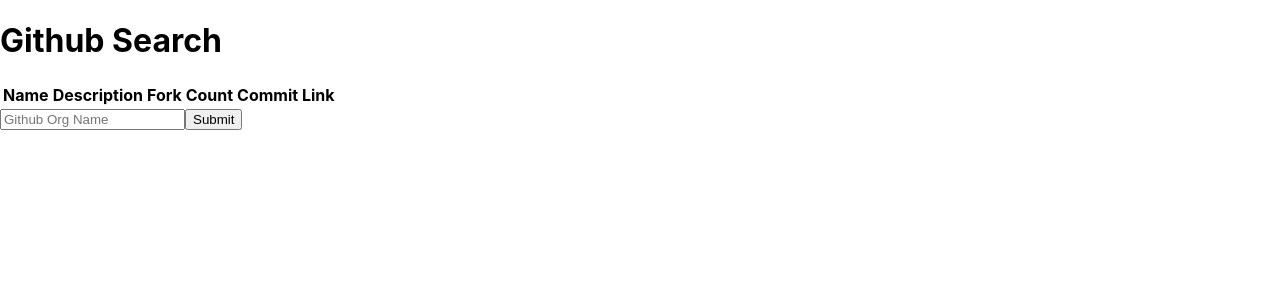
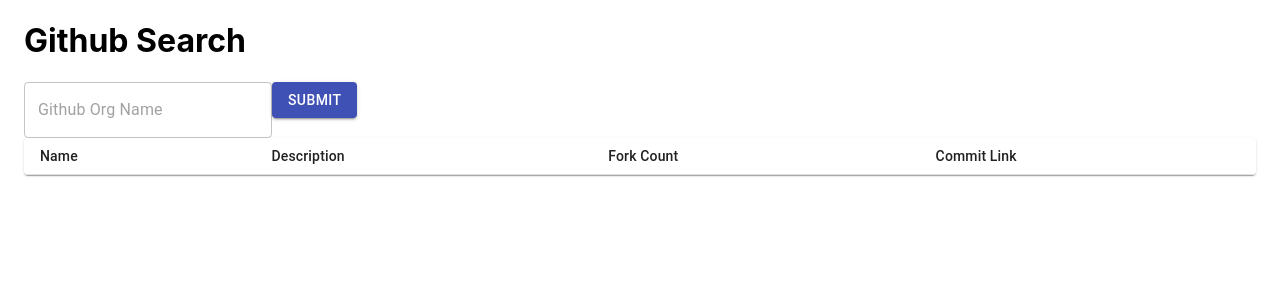
Before and after one commit to nfarve/githubSearch, a React (Create React App) app: page / in a window 1280 px wide. Shown: the top 300 px of the page. Built offline with nearby package versions, Linux system fonts and the light colour scheme; the HTML template or start-up script is replaced by a standard one.

Commit message:
Clean up and add some basic styling

```diff
--- a/src/App.js
+++ b/src/App.js
@@ -2,6 +2,9 @@
 import RepoList from './components/repoList';
 import SearchForm from './components/searchForm';
 import CommitList from './components/commitList';
+import Container from '@material-ui/core/Container';
+import Button from '@material-ui/core/Button';
+
 
 class App extends React.Component {
   constructor(props) {
@@ -17,7 +20,7 @@
 
   updateRepos = repos =>{
     this.setState({
-      repos: repos
+      repos
     })
   };
 
@@ -58,22 +61,21 @@
   };
 
   render() {
-  return (
-    <div className="App">
-      <h1>Github Search</h1>
-      <h2>{this.state.errorMessage}</h2>
-    {this.state.showRepos ? (
-      <RepoList orgName = {this.state.selectedOrgName} updateSelectedRepo = {this.updateSelectedRepo} hideRepos = {this.hideRepos} repos = {this.state.repos} />
-    ) :
-      ( <CommitList orgName ={this.state.selectedOrgName} commit = {this.state.selectedRepo} /> )}
-    {this.state.showRepos ? (
-      <SearchForm updateRepos = {this.updateRepos} setError = {this.setError} updateSelectedOrgName = {this.updateSelectedOrgName} addRepo={this.addRepo}/>
-    ) : (<button onClick={this.showRepoList}>Back to Search</button>
-    )}
-    </div>
-
-  );
-
+    const {selectedOrgName, showRepos, repos, errorMessage, selectedRepo} = this.state
+    return (
+      <Container maxWidth="lg">
+        <h1>Github Search</h1>
+        <h2>{errorMessage}</h2>
+      {showRepos ? (
+        <SearchForm updateRepos = {this.updateRepos} setError = {this.setError} updateSelectedOrgName = {this.updateSelectedOrgName} addRepo={this.addRepo}/>
+      ) : (<Button variant="contained" color="primary" onClick={this.showRepoList}>Back to Search</Button>
+      )}
+      {showRepos ? (
+        <RepoList orgName = {selectedOrgName} updateSelectedRepo = {this.updateSelectedRepo} hideRepos = {this.hideRepos} repos = {repos} />
+      ) :
+        ( <CommitList orgName ={selectedOrgName} repoName = {selectedRepo} /> )}
+      </Container>
+    );
   }
 }
 
--- a/src/components/commitList.js
+++ b/src/components/commitList.js
@@ -1,39 +1,58 @@
-import React from "react";
+import React, {useState, useEffect} from "react";
+import PropTypes from 'prop-types';
+import Table from '@material-ui/core/Table';
+import TableBody from '@material-ui/core/TableBody';
+import TableCell from '@material-ui/core/TableCell';
+import TableContainer from '@material-ui/core/TableContainer';
+import TableHead from '@material-ui/core/TableHead';
+import TableRow from '@material-ui/core/TableRow';
+import Paper from '@material-ui/core/Paper';
 
-class CommitList extends React.Component {
-  constructor(props){
-    super(props);
-    this.state = {
-      data: []
-    }
-  }
+function CommitList(props) {
+  const [data, setData] = useState([])
 
-    componentDidMount() {
-      const url = `https://api.github.com/repos/${this.props.orgName}/${this.props.commit}/commits`;
+  useEffect(() => {
+      const url = `https://api.github.com/repos/${props.orgName}/${props.repoName}/commits`;
 
-      fetch(url).then((result) => result.json())
+      fetch(url)
+      .then((result) => result.json())
         .then((result) => {
           result = result.map(x => {
-              return {sha: x.sha, author: x.commit.author.name, message: x.commit.message}
+              return {sha: x.sha.slice(0,6), commit_url: x.html_url, author: x.commit.author.name, message: x.commit.message}
             });
           console.log(result);
-          this.setState(prevState => ({
-            data: [...prevState.data, ...result]
-          }))
+          setData(result);
         })
       .catch(function (error) {
         console.log(error);
       });
-    }
+    }, []);
 
-    render() {
-      const {data} = this.state
-
-      const result = data.map((entry, index) => {
-        return <tr key={entry.sha}><th>{entry.sha}</th><th>{entry.author}</th><th>{entry.message}</th></tr>
+      const result = data.map((entry) => {
+        return <TableRow key={entry.sha}><TableCell><a href={entry.commit_url} rel="noreferrer" target="_blank">{entry.sha}</a></TableCell><TableCell>{entry.author}</TableCell><TableCell>{entry.message}</TableCell></TableRow>
       })
 
-    return <table><thead><tr><th>Sha</th><th>Author</th><th>Message</th></tr></thead><tbody>{result}</tbody></table>
-    }
+    return (
+      <TableContainer component={Paper}>
+        <Table size="small">
+          <TableHead>
+            <TableRow>
+              <TableCell>Sha</TableCell>
+              <TableCell>Author</TableCell>
+              <TableCell>Message</TableCell>
+            </TableRow>
+          </TableHead>
+          <TableBody>
+            {result}
+          </TableBody>
+        </Table>
+      </TableContainer>
+    )
 }
+
+CommitList.propTypes = {
+  orgName : PropTypes.string.isRequired,
+  repoName : PropTypes.string.isRequired
+}
+
 export default CommitList;
--- a/src/components/repoList.js
+++ b/src/components/repoList.js
@@ -1,35 +1,50 @@
 import React from "react";
+import PropTypes from 'prop-types';
+import Button from '@material-ui/core/Button';
+import Table from '@material-ui/core/Table';
+import TableBody from '@material-ui/core/TableBody';
+import TableCell from '@material-ui/core/TableCell';
+import TableContainer from '@material-ui/core/TableContainer';
+import TableHead from '@material-ui/core/TableHead';
+import TableRow from '@material-ui/core/TableRow';
+import Paper from '@material-ui/core/Paper';
 
 const Repo = props => (
-  <tr>
-  <td><a href={props.repo.homepage || props.repo.html_url} rel="noreferrer" target="_blank">{props.repo.name}</a></td>
-  <td>{props.repo.description}</td>
-  <td>{props.repo.forks_count}</td>
-  <td><button onClick={ () => props.showCommit(props.repo.name)}>View Commits</button></td>
-  </tr>
+  <TableRow>
+  <TableCell><a href={props.repo.homepage || props.repo.html_url} rel="noreferrer" target="_blank">{props.repo.name}</a></TableCell>
+  <TableCell>{props.repo.description}</TableCell>
+  <TableCell>{props.repo.forks_count}</TableCell>
+  <TableCell><Button onClick={ () => props.showCommit(props.repo.name)}>View Commits</Button></TableCell>
+  </TableRow>
 )
 
+Repo.propTypes = {
+  repo: PropTypes.object.isRequired,
+  showCommit: PropTypes.func.isRequired
+};
 
 class RepoList extends React.Component {
 
   render() {
     return (
-      <table>
+      <TableContainer component={Paper}>
+        <Table size="small">
           {this.props.orgName ? <caption>Search Results for {this.props.orgName}</caption> : null}
-        <thead>
-          <tr>
-            <th>Name</th>
-            <th>Description</th>
-            <th>Fork Count</th>
-            <th>Commit Link</th>
-          </tr>
-        </thead>
-        <tbody>
+          <TableHead>
+            <TableRow>
+              <TableCell>Name</TableCell>
+              <TableCell>Description</TableCell>
+              <TableCell>Fork Count</TableCell>
+              <TableCell>Commit Link</TableCell>
+            </TableRow>
+          </TableHead>
+          <TableBody>
             {this.props.repos.map(repo => (
                 <Repo showCommit={this.showCommit} repo={repo} key={repo.name} />
             ))}
-        </tbody>
-      </table>
+          </TableBody>
+        </Table>
+      </TableContainer>
     )
   }
 
@@ -40,4 +55,11 @@
     };
 }
 
+RepoList.propTypes = {
+  showCommit: PropTypes.func.isRequired,
+  hideRepos: PropTypes.func.isRequired,
+  updateSelectedRepo: PropTypes.func.isRequired,
+  repos: PropTypes.array.isRequired,
+  orgName: PropTypes.string.isRequired
+}
 export default RepoList;
--- a/src/components/searchForm.js
+++ b/src/components/searchForm.js
@@ -1,4 +1,7 @@
 import React from "react";
+import PropTypes from 'prop-types';
+import TextField from '@material-ui/core/TextField';
+import Button from '@material-ui/core/Button';
 
 class SearchForm extends React.Component {
   constructor(props) {
@@ -9,9 +12,9 @@
   render() {
     return (
       <form onSubmit={event => this.handleSubmit(event)}>
-        <input type="text" placeholder="Github Org Name"  value={this.state.nameInput}
+        <TextField variant="outlined" placeholder="Github Org Name"  value={this.state.nameInput}
   onChange={event => this.handleChange(event)} />
-        <input type="submit" value="Submit" />
+        <Button color="primary" variant="contained" type="submit" value="Submit"> Submit </Button>
       </form>
     );
   }
@@ -23,8 +26,6 @@
   handleSubmit = event => {
     event.preventDefault();
     this.props.setError('');
-    // this.props.addRepo(this.state.nameInput);
-    // axios.get("http://restcountries.eu/rest/v2/all")
     fetch(`https://api.github.com/orgs/${this.state.nameInput}/repos`)
       .then(async(response) => await response.json()).then(jsonData => {
         if(Array.isArray(jsonData)) {
@@ -33,9 +34,9 @@
           this.setState({
             nameInput: ''
           });
-          console.log(jsonData);
         }
         else{
+          this.props.updateSelectedOrgName(this.state.nameInput);
           this.props.setError('No result, lets try something else');
           this.props.updateRepos([]);
         }
@@ -47,4 +48,10 @@
   };
 }
 
+SearchForm.propTypes = {
+  setError: PropTypes.func.isRequired,
+  updateRepos: PropTypes.func.isRequired,
+  updateSelectedOrgName: PropTypes.func.isRequired
+}
+
 export default SearchForm;
```
Also changed, not shown: package.json (+9 -1 lines), 1 other file (tests, documents, lock files or other folders). Lines whose indentation alone changed are shown as unchanged.
